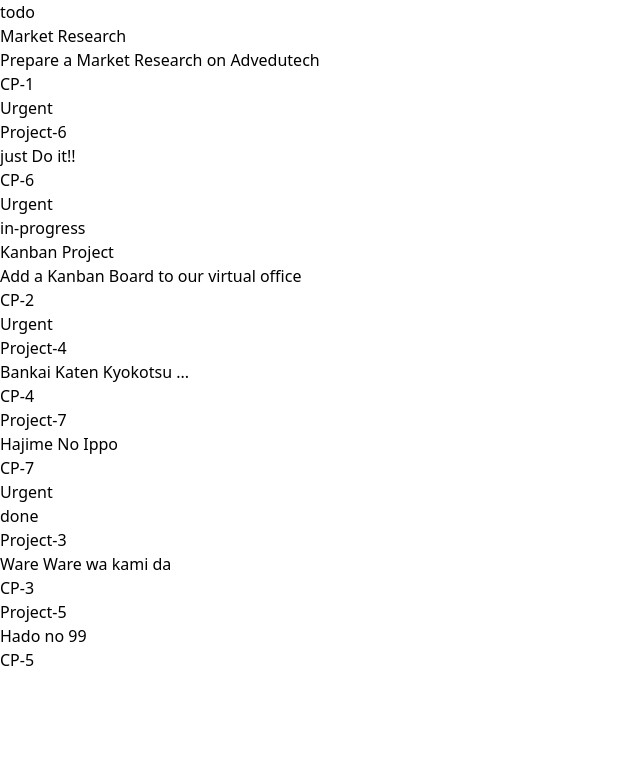
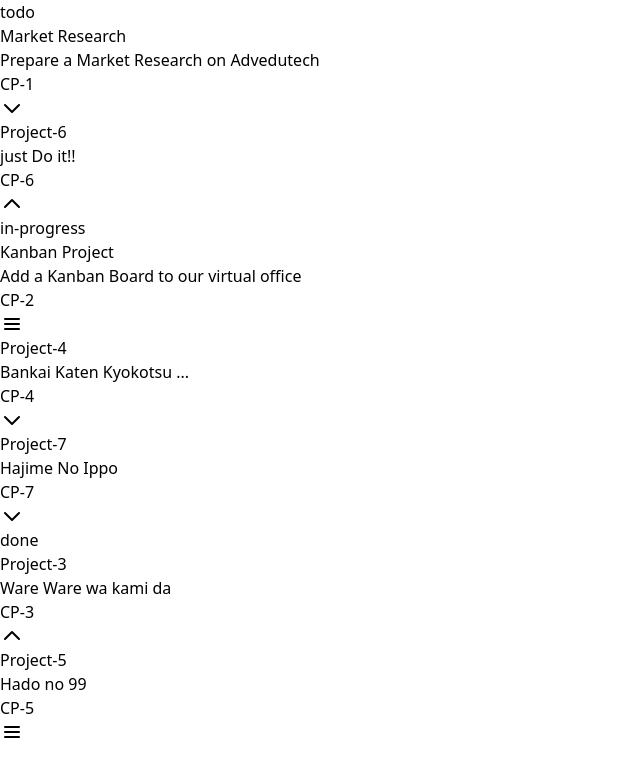
Before and after one commit to achal37/Kanban_Board, a React (Vite) app: page / in a window 1280 px wide. Shown: the top 776 px of the page, without its empty margins (0-640 px from the left). Built offline with nearby package versions, Linux system fonts and the light colour scheme.

Commit message:
priority icons

```diff
--- a/src/App.tsx
+++ b/src/App.tsx
@@ -4,7 +4,7 @@ import { statuses, tasks } from "./utils/data_task"
 
 function App() {
   const columns = statuses.map((status) => {
-    const tasksInColumn = tasks.filter((task) => task.status == status)
+    const tasksInColumn = tasks.filter((task) => task.status === status)
     return {
       title: status,
       tasks: tasksInColumn
@@ -15,9 +15,9 @@ function App() {
     <>
       <div className='flex divide-x'>
         {columns.map((column) => (
-          <div>
+          <div className='w-1/3 px-2' key={column.title}>
             <h1 className='text-2xl capitalize p-2 font-bold text-gray-600'>{column.title}</h1>
-            {column.tasks.map((task) => <TaskCard task={task} />)}
+            {column.tasks.map((task) => <TaskCard task={task} key={task.id} />)}
           </div>
         ))}
       </div>
--- a/src/components/TaskCard.tsx
+++ b/src/components/TaskCard.tsx
@@ -1,8 +1,20 @@
-import { Task } from "../utils/data_task"
+import { Task } from "../utils/data_task";
 
-const TaskCard = ({ task }: {
-  task: Task
-}) => {
+const LowIcon = <svg className="w-6 h-6 text-green-500" aria-hidden="true" xmlns="http://www.w3.org/2000/svg" width="24" height="24" fill="none" viewBox="0 0 24 24">
+  <path stroke="currentColor" stroke-linecap="round" stroke-linejoin="round" stroke-width="2" d="m19 9-7 7-7-7" />
+</svg>
+
+const MediumIcon = <svg className="w-6 h-6 text-yellow-500" aria-hidden="true" xmlns="http://www.w3.org/2000/svg" width="24" height="24" fill="none" viewBox="0 0 24 24">
+  <path stroke="currentColor" stroke-linecap="round" stroke-width="2" d="M5 7h14M5 12h14M5 17h14" />
+</svg>
+
+const HighIcon = <svg className="w-6 h-6 text-red-500" aria-hidden="true" xmlns="http://www.w3.org/2000/svg" width="24" height="24" fill="none" viewBox="0 0 24 24">
+  <path stroke="currentColor" stroke-linecap="round" stroke-linejoin="round" stroke-width="2" d="m5 15 7-7 7 7" />
+</svg>
+
+
+
+const TaskCard = ({ task }: { task: Task }) => {
   return (
     <div className="border rounded-lg px-2 m-2 bg-gray-50">
       <div className='text-base font-base py-2'>
@@ -13,9 +25,14 @@ const TaskCard = ({ task }: {
       </div>
       <div className='text-xs flex justify-between py-2 text-gray-600'>
         <div>{task.id}</div>
-        <div className="text-red-600">{task.urgency ? 'Urgent' : null}</div>
+        <div className="capitalize">
+          {task.priority === 'high' && HighIcon}
+          {task.priority === 'medium' && MediumIcon}
+          {task.priority === 'low' && LowIcon}
+        </div>
       </div>
-    </div>)
+    </div>
+  );
 }
 
-export default TaskCard
+export default TaskCard;
--- a/src/utils/data_task.ts
+++ b/src/utils/data_task.ts
@@ -1,61 +1,64 @@
 export type Status = 'todo' | 'in-progress' | 'done'
+export type Priority = 'low' | 'medium' | 'high'
+
 export type Task = {
   title: string,
   desc?: string,
   id: string,
-  urgency?: boolean,
+  priority: Priority,
   status: Status,
 }
 
 export const statuses: Status[] = ['todo', 'in-progress', 'done']
+export const priorities: Priority[] = ['low', 'medium', 'high']
 
 export const tasks: Array<Task> = [
   {
     title: 'Market Research',
     id: 'CP-1',
-    urgency: true,
+    priority: 'low',
     status: 'todo',
     desc: 'Prepare a Market Research on Advedutech'
   },
   {
     title: 'Kanban Project',
     id: 'CP-2',
-    urgency: true,
+    priority: 'medium',
     status: 'in-progress',
     desc: 'Add a Kanban Board to our virtual office'
   },
   {
     title: 'Project-3 ',
     id: 'CP-3',
-    urgency: false,
+    priority: 'high',
     status: 'done',
     desc: 'Ware Ware wa kami da'
   },
   {
     title: 'Project-4',
     id: 'CP-4',
-    urgency: false,
+    priority: 'low',
     status: 'in-progress',
     desc: 'Bankai Katen Kyokotsu ...'
   },
   {
     title: 'Project-5',
     id: 'CP-5',
-    urgency: false,
+    priority: 'medium',
     status: 'done',
     desc: 'Hado no 99'
   },
   {
     title: 'Project-6',
     id: 'CP-6',
-    urgency: true,
+    priority: 'high',
     status: 'todo',
     desc: 'just Do it!!'
   },
   {
     title: 'Project-7',
     id: 'CP-7',
-    urgency: true,
+    priority: 'low',
     status: 'in-progress',
     desc: 'Hajime No Ippo'
   },
```
Also changed, not shown: public/images/low.svg (added).
